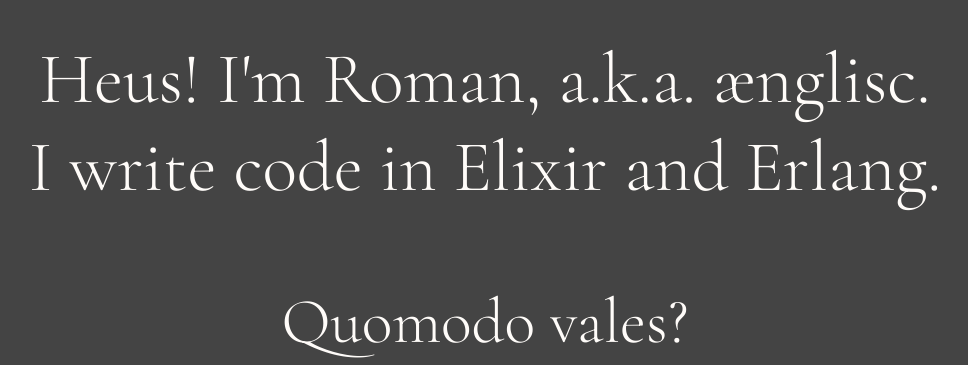
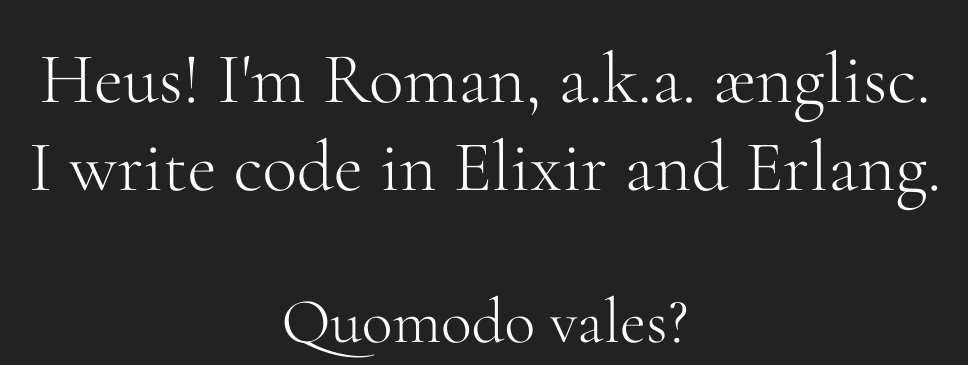
Before and after one commit to aenglisc/aengli.sc, a plain HTML site: page index.html in a window 1280 px wide. Shown: the part 125-490 px from the top of the page, without its empty margins (155-1123 px from the left). Drawn offline with nearby package versions, Linux system fonts and the light colour scheme; a web font is replaced by a local one.

Commit message:
Update index.html

```diff
--- a/index.html
+++ b/index.html
@@ -12,7 +12,7 @@
       body {
         font-family: 'Cormorant Garamond', serif;
         font-size: 72px;
-        background-color: #444444 !important;
+        background-color: #222222 !important;
         color: #FFFCF9 !important;
       }
       small {
```
